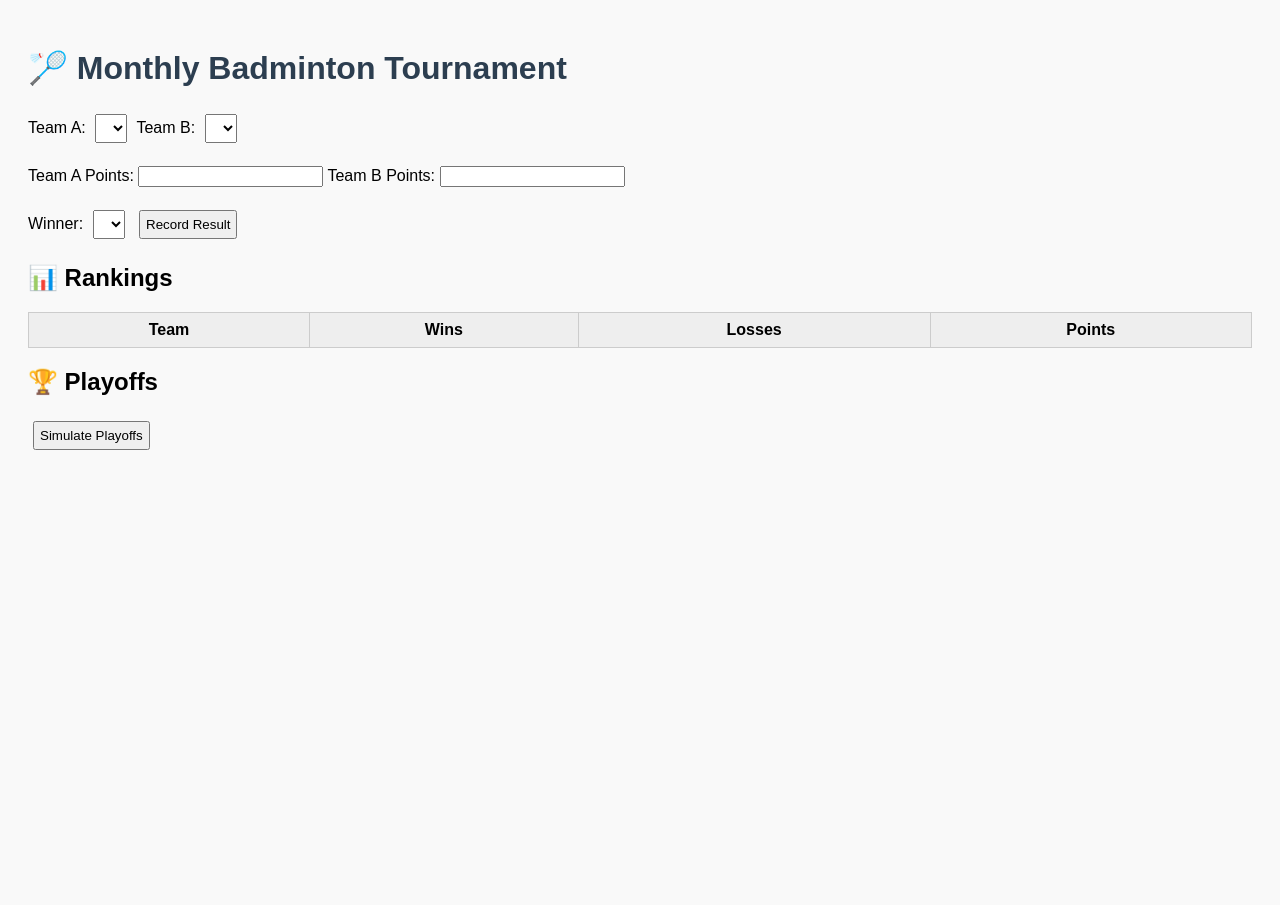
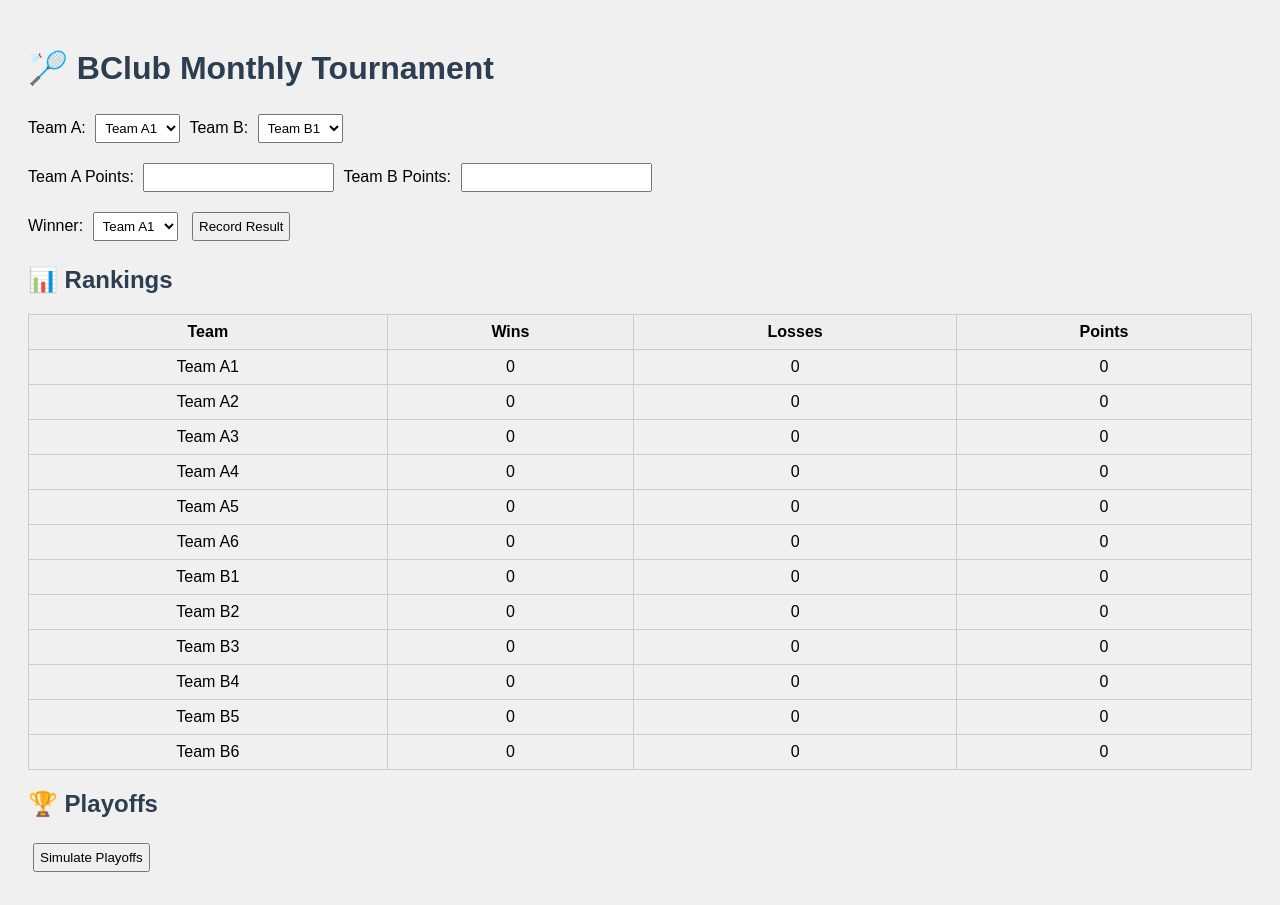
Before and after one commit to sriharsha-k02/BClubMonthly, a plain HTML site: page index.html in a window 1280 px wide. Before the commit the page ends 800 px from the top, so only its background shows below. Drawn offline with Linux system fonts and the light colour scheme.

Commit message:
Drop Down Fix

```diff
--- a/index.html
+++ b/index.html
@@ -2,31 +2,36 @@
 <html lang="en">
 <head>
   <meta charset="UTF-8">
-  <title>Badminton Tournament Manager</title>
+  <title>BClub Monthly Tournament</title>
   <style>
-    body { font-family: Arial, sans-serif; padding: 20px; background: #f9f9f9; }
-    h1 { color: #2c3e50; }
+    body { font-family: Arial, sans-serif; padding: 20px; background: #f0f0f0; }
+    h1, h2 { color: #2c3e50; }
     table { border-collapse: collapse; width: 100%; margin-top: 20px; }
     th, td { border: 1px solid #ccc; padding: 8px; text-align: center; }
     th { background-color: #eee; }
-    select, button { margin: 5px; padding: 5px; }
+    select, input, button { margin: 5px; padding: 5px; }
+    .form-group { margin-bottom: 10px; }
   </style>
 </head>
 <body>
 
-  <h1>🏸 Monthly Badminton Tournament</h1>
+  <h1>🏸 BClub Monthly Tournament</h1>
 
-  <div>
+  <div class="form-group">
     <label>Team A:</label>
     <select id="teamA"></select>
     <label>Team B:</label>
-  <select id="teamB"></select><br><br>
+    <select id="teamB"></select>
+  </div>
 
+  <div class="form-group">
     <label>Team A Points:</label>
     <input type="number" id="teamAPoints" min="0">
     <label>Team B Points:</label>
-  <input type="number" id="teamBPoints" min="0"><br><br>
+    <input type="number" id="teamBPoints" min="0">
+  </div>
 
+  <div class="form-group">
     <label>Winner:</label>
     <select id="winner"></select>
     <button onclick="submitResult()">Record Result</button>
@@ -56,8 +61,6 @@
       rankings[team] = { wins: 0, losses: 0, points: 0 };
     });
 
-   // Generate cross-group matches with point placeholders
-let matches = [];
     groupA.forEach(teamA => {
       groupB.forEach(teamB => {
         matches.push({
@@ -69,8 +72,6 @@ groupA.forEach(teamA => {
         });
       });
     });
-
-
 
     function populateDropdowns() {
       const teamASelect = document.getElementById('teamA');
```
Lines whose indentation alone changed are shown as unchanged.
